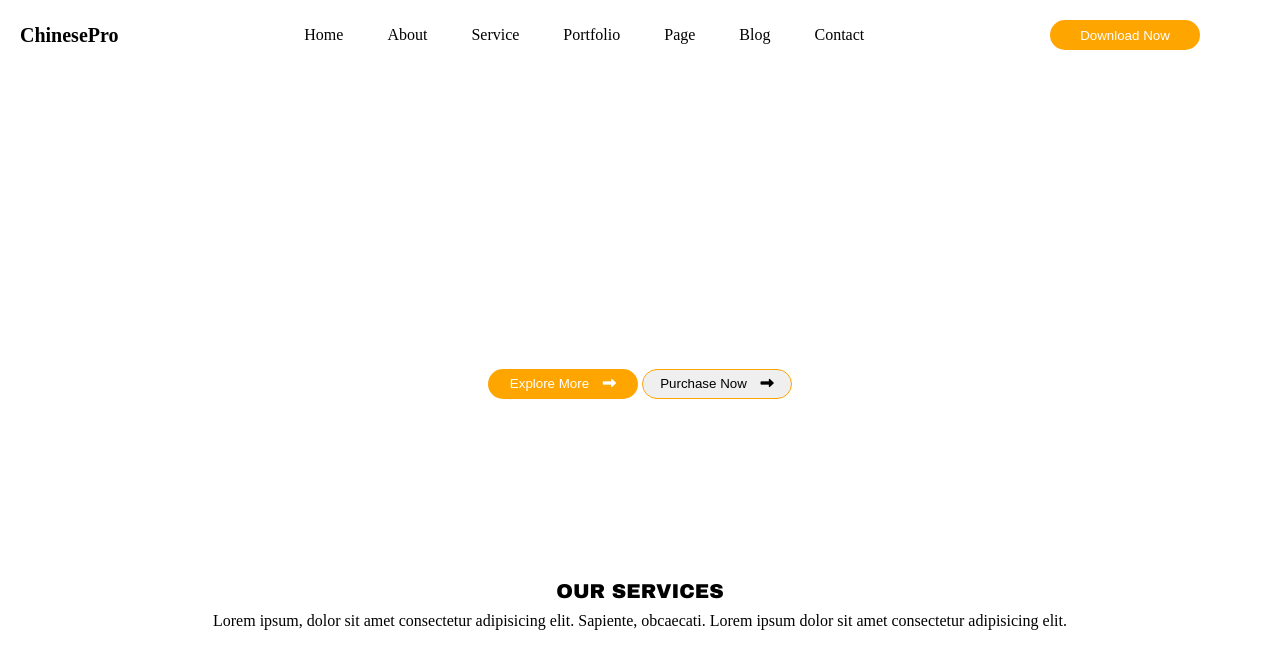
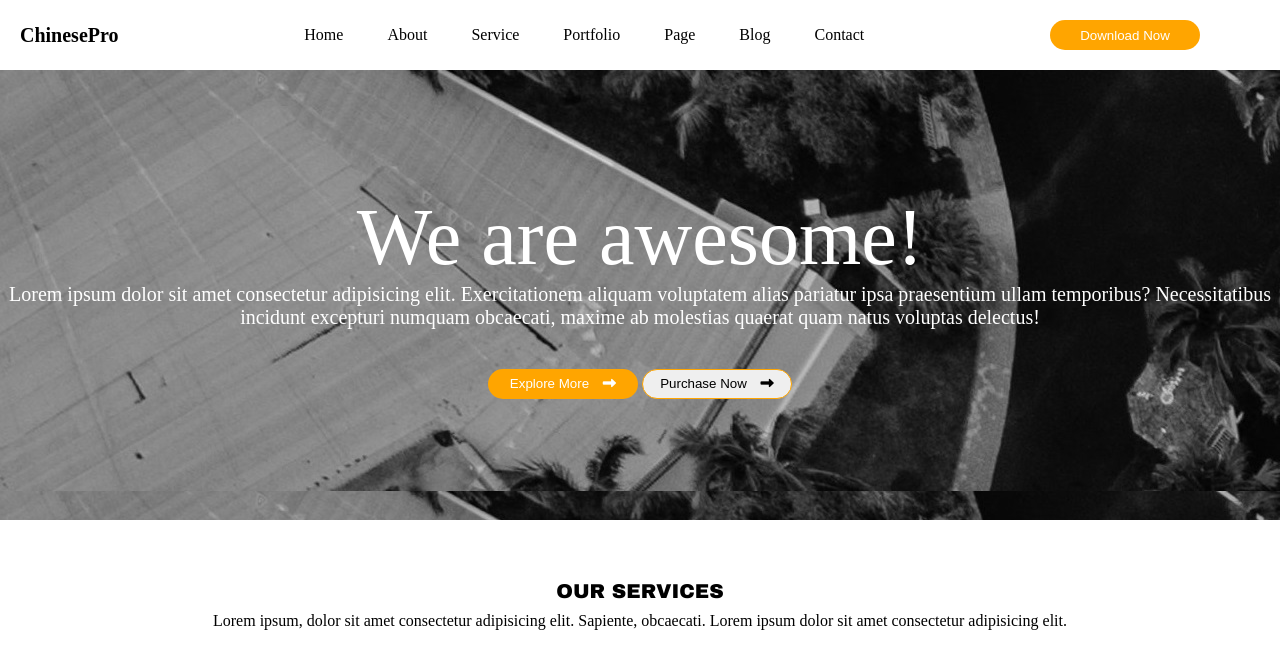
Before and after one commit to Bmujeeb1/second, a plain HTML site: page index.html in a window 1280 px wide. Drawn offline with Linux system fonts and the light colour scheme.

Commit message:
Update ChineseProAssignment.css

```diff
--- a/ChineseProAssignment.css
+++ b/ChineseProAssignment.css
@@ -41,7 +41,7 @@ width: 150px;
     flex-direction: column;
     justify-content: center;
     align-items: center;
-    background-image: url(../Images/5.jpg);
+    background-image: url(5.jpg);
     height: 450px;
 }
 .b1{
```
